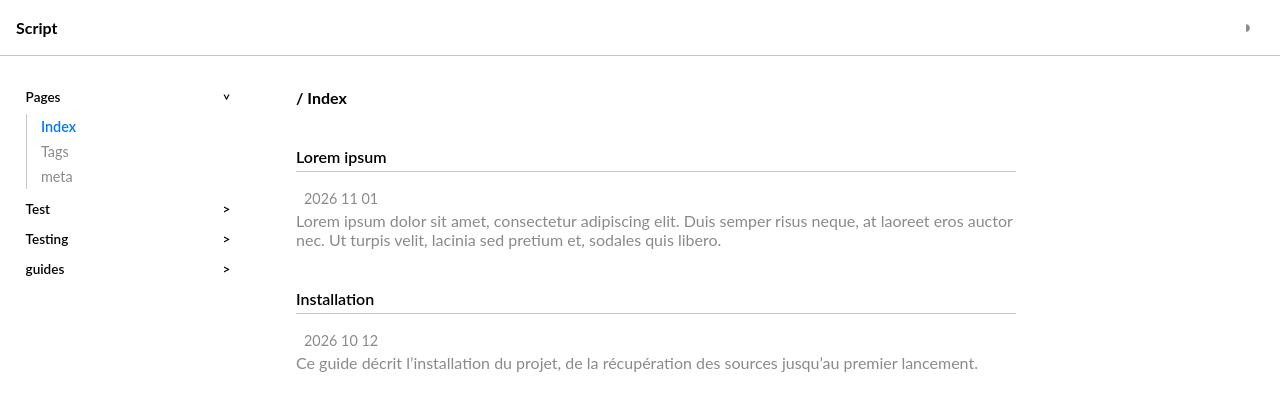
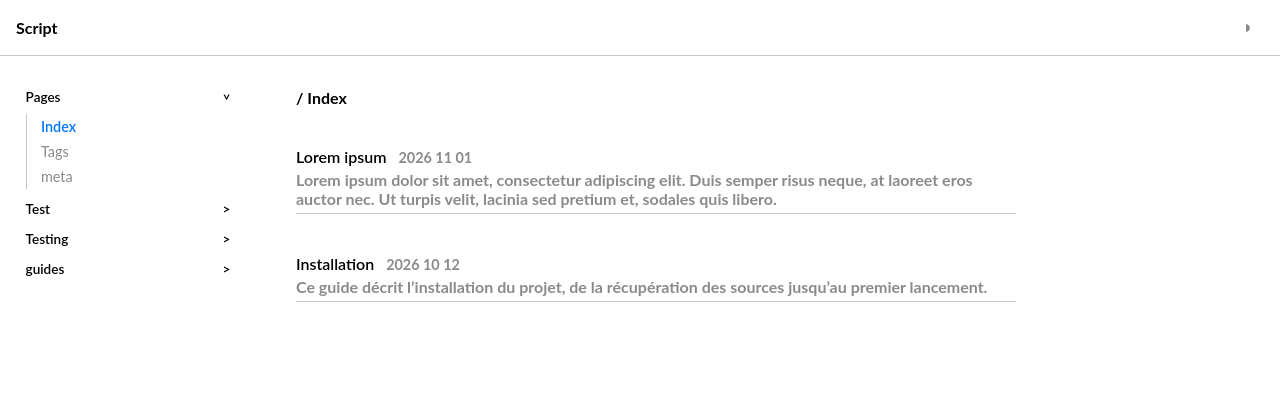
Before and after one commit to script-txt/script-txt.github.io, a Jekyll site: the page built from index.html, in a window 1280 px wide. Shown: the top 411 px of the page. Built offline with Jekyll 4.4.1, drawn with Linux system fonts in a browser that asks for light colours; some web fonts are replaced.

Commit message:
Update index.html

```diff
--- a/index.html
+++ b/index.html
@@ -5,10 +5,10 @@ nav_order: 1
 {% assign sorted_posts = site.posts | sort: "date" | reverse %}
 <ul class="post-list">
   {%- for post in sorted_posts %}
-  <li>
-    <h2><a class="post-title" href="{{ post.url | relative_url }}">{{ post.title }}</a></h2>
+  <h2>
+    <a class="post-title" href="{{ post.url | relative_url }}">{{ post.title }}</a>
     <time datetime="{{ post.date | date_to_xmlschema }}">{{ post.date | date: "%Y %m %d" }}</time>
     {{ post.excerpt }}
-  </li>
+  </h2>
   {%- endfor %}
 </ul>
```
